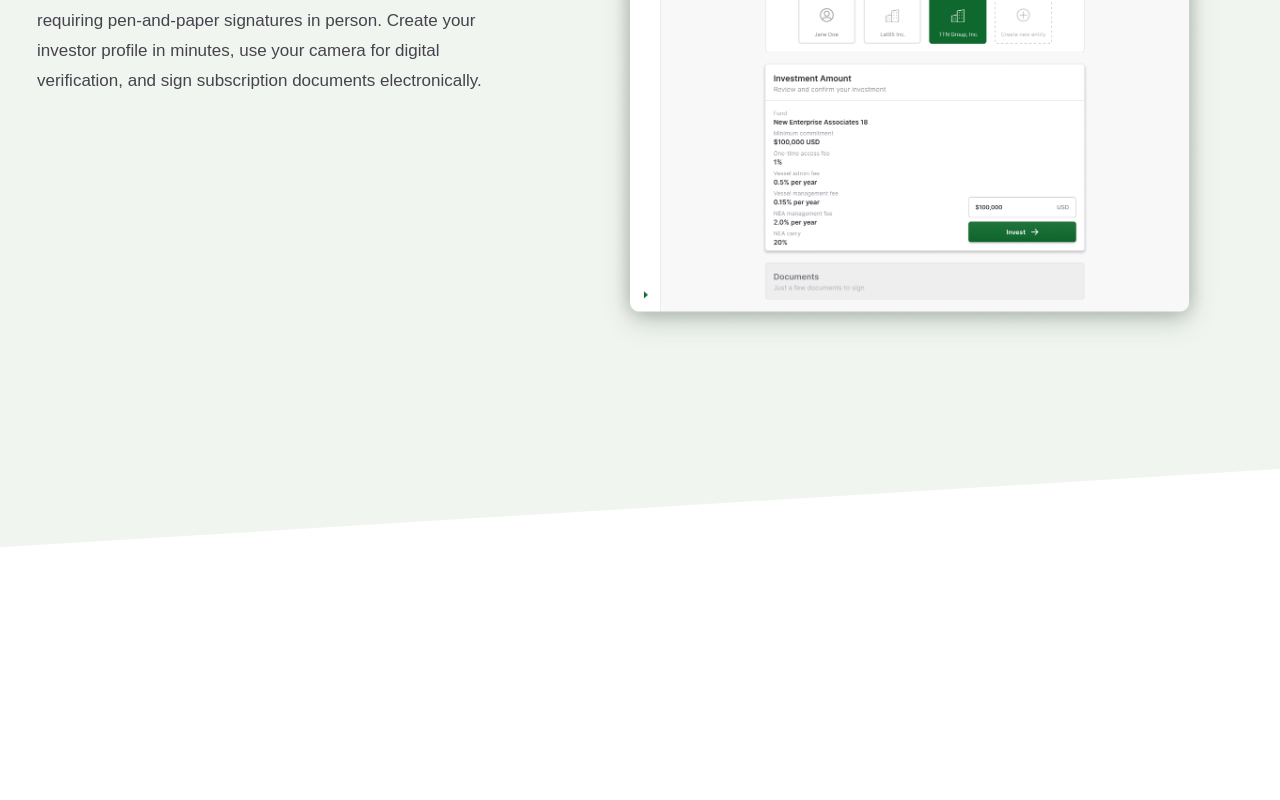
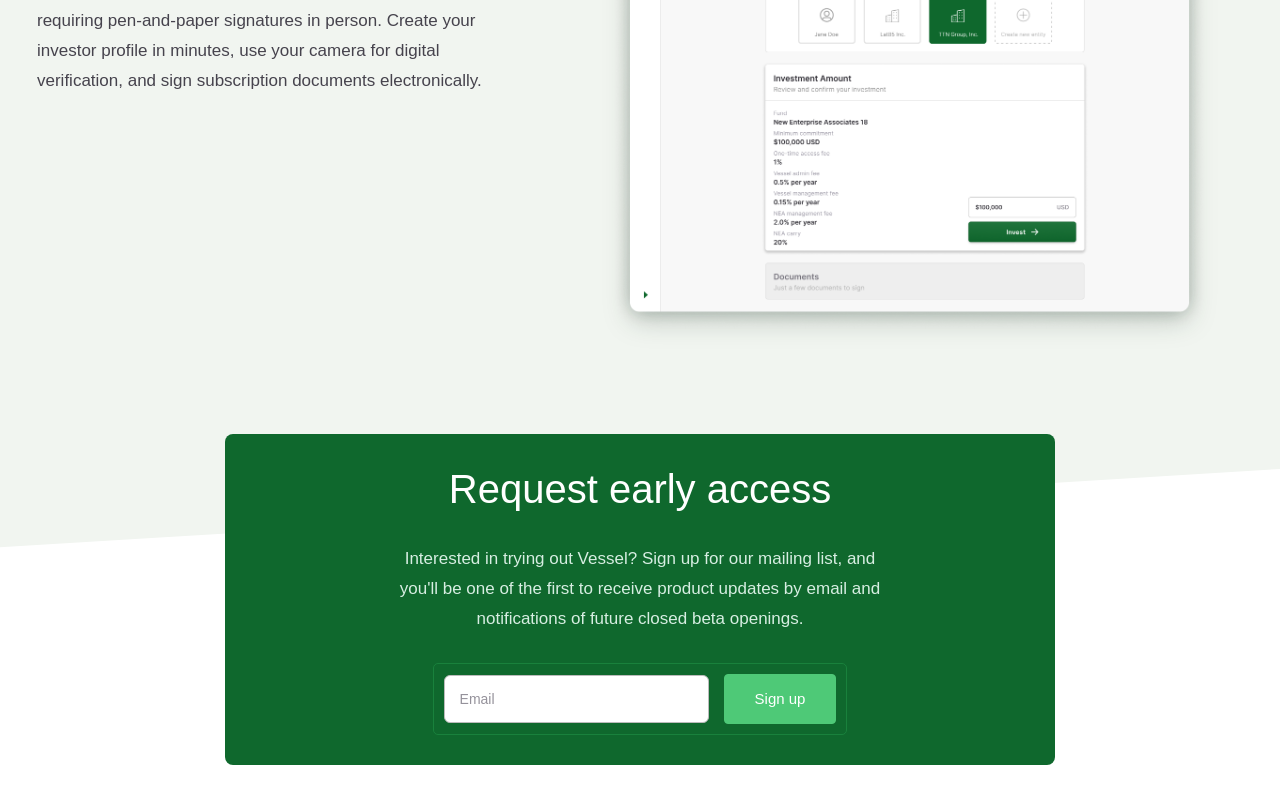
Before and after one commit to nebez/vesselfunds.com, a SvelteKit app: page / in a window 1280 px wide. Shown: the part 1496-2296 px from the top of the page. Before the commit the page ends 2043 px from the top, so only its background shows below. Built offline with nearby package versions, Linux system fonts and the light colour scheme.

Commit message:
Add subscribe banner

```diff
--- a/src/lib/header/Header.svelte
+++ b/src/lib/header/Header.svelte
@@ -12,7 +12,7 @@
 
     <nav>
         <ButtonLink text="Sign in" style="secondary" href="#123" />
-        <ButtonLink text="Request early access" style="primary" href="#456" />
+        <ButtonLink text="Request early access" style="primary" href="#subscribe" />
     </nav>
 </header>
 
--- /dev/null
+++ b/src/lib/subscribe/Banner.svelte
@@ -0,0 +1,116 @@
+<script lang="ts">
+    let emailInput: string = '';
+</script>
+
+<div class="banner">
+    <h2>Request early access</h2>
+
+    <p>
+        Interested in trying out Vessel? Sign up for our mailing list, and you'll be one of the first to receive product updates by email and notifications of future closed beta openings.
+    </p>
+
+    <form method="POST" class="subscription-form">
+        <div class="email-input">
+            <label for="subscriber-email" class={emailInput.length > 0 ? 'above' : ''}>Email</label>
+            <input type="email" name="subscriber-email" id="subscriber-email" bind:value={emailInput} >
+        </div>
+        <div class="email-submit">
+            <button type="submit">Sign up</button>
+        </div>
+    </form>
+</div>
+
+<style>
+    .banner {
+        display: flex;
+        flex-direction: column;
+        align-items: center;
+        padding: 30px 170px;
+        gap: 30px;
+        border-radius: 8px;
+        background-color: var(--primary-color);
+    }
+
+    h2 {
+        font-size: 40px;
+        font-weight: 500;
+        color: var(--pure-white);
+    }
+
+    p {
+        font-size: 17px;
+        font-weight: 450;
+        line-height: 175%;
+        color: #D7EEE2;
+        margin: 0;
+        text-align: center;
+    }
+
+    .subscription-form {
+        display: flex;
+        flex-direction: row;
+        justify-content: center;
+        align-items: center;
+        padding: 10px;
+        gap: 15px;
+
+        border: 1px solid #19813C;
+        border-radius: 5px;
+    }
+
+    .email-input {
+        position: relative;
+    }
+
+    .email-input label {
+        position: absolute;
+        font-weight: 500;
+        font-size: 14px;
+        line-height: 17px;
+        left: 16px;
+        top: 16px;
+        color: #95929B;
+        pointer-events: none;
+
+        transition: all 120ms ease;
+    }
+
+    .email-input label.above {
+        top: 2px;
+        font-size: 10px;
+        font-weight: 400;
+    }
+
+    .email-input input {
+        display: block;
+        width: 265px;
+        max-width: 100%;
+        height: 100%;
+        border: 1px solid #BBBBBB;
+        border-radius: 6px;
+        margin: 0;
+        padding: 15px;
+
+        font-weight: 500;
+        font-size: 14px;
+        line-height: 17px;
+        color: #312F36;
+    }
+
+    .email-input input:focus {
+        outline: none;
+    }
+
+    .email-submit button {
+        display: block;
+        padding: 13px 30px;
+        background: #4EC977;
+        border: 1px solid #4EC977;
+        border-radius: 4px;
+
+        font-weight: 500;
+        font-size: 15px;
+        line-height: 22px;
+        color: #FFFFFF;
+    }
+</style>
--- a/src/routes/+page.svelte
+++ b/src/routes/+page.svelte
@@ -1,5 +1,6 @@
 <script lang="ts">
     import Header from '$lib/header/Header.svelte';
+    import SubscribeBanner from '$lib/subscribe/Banner.svelte';
 </script>
 
 <svelte:head>
@@ -83,7 +84,20 @@
     </div>
 </section>
 
+<section class="subscribe" id="subscribe">
+    <SubscribeBanner />
+</section>
+
 <style>
+    .subscribe {
+        position: relative;
+        z-index: 1;
+        max-width: 830px;
+        width: 100%;
+        margin: 0 auto;
+        top: -35px;
+    }
+
     .section-masked {
         position: relative;
         --alternate-background-color: #f1f5f0;
```
